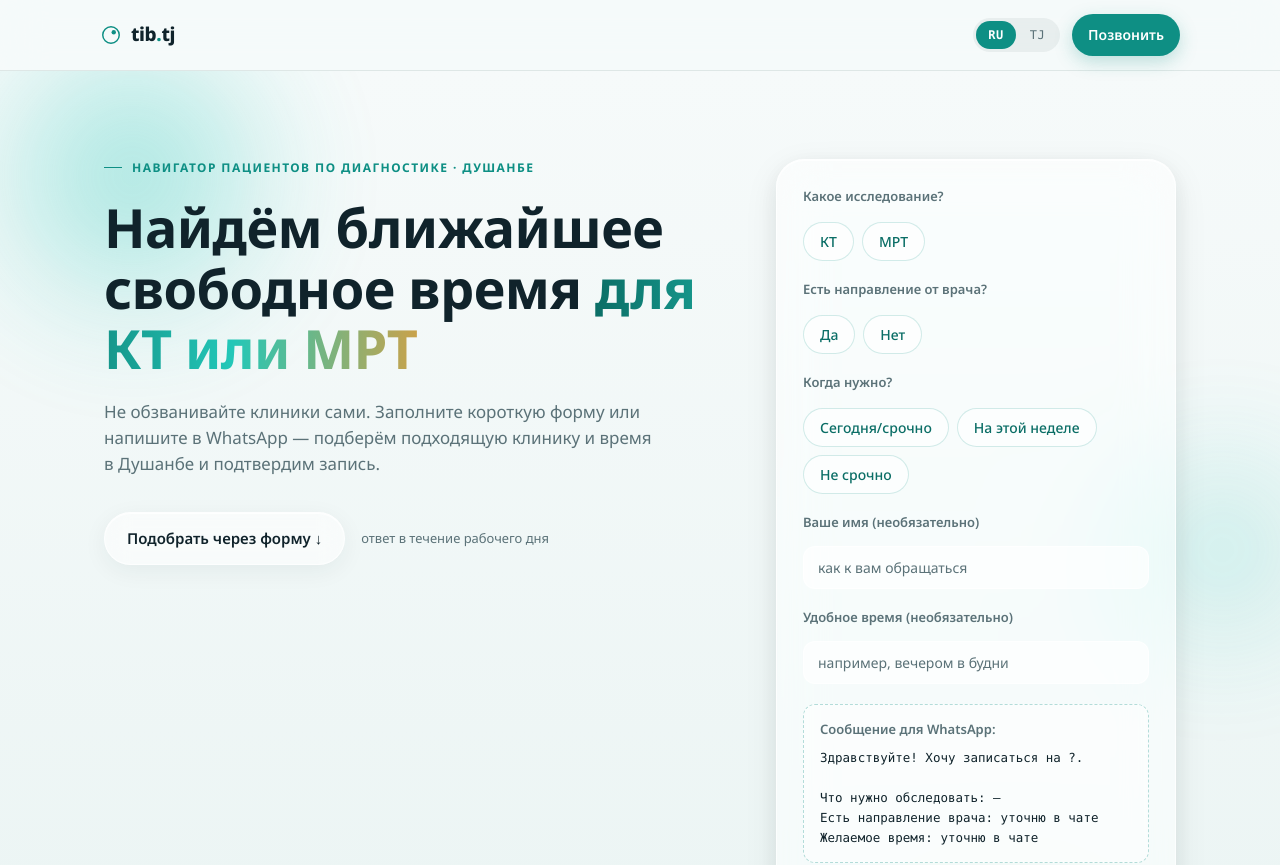
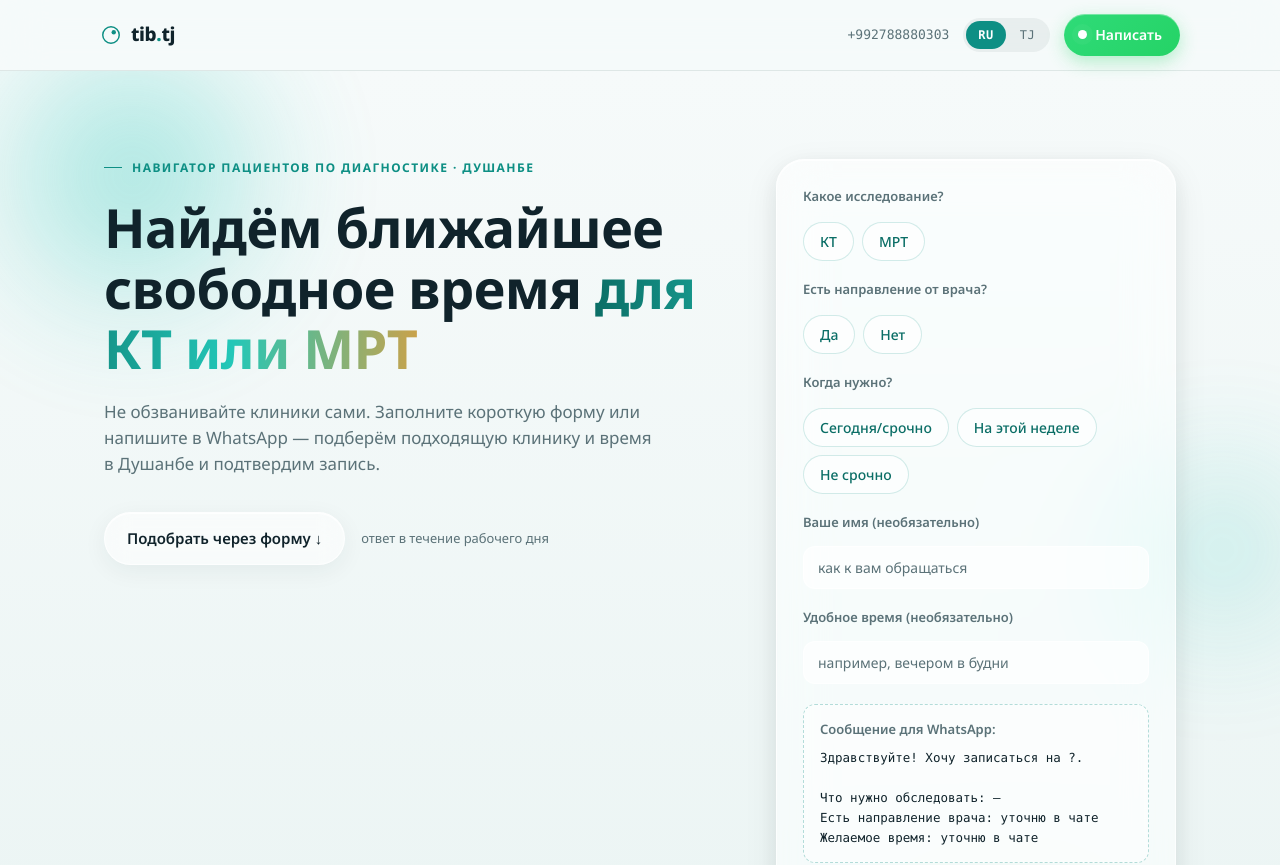
Before and after one commit to tibplus/tib-tj, a Next.js app: page / in a window 1280 px wide. Shown: the top 865 px of the page. Built offline with nearby package versions, Linux system fonts and the light colour scheme.

Commit message:
Add files via upload

```diff
--- a/app/globals.css
+++ b/app/globals.css
@@ -78,16 +78,49 @@ header.nav{
 .chip-select{cursor:pointer;font-size:14px;padding:9px 16px;background:rgba(255,255,255,0.6);}
 .chip-select.chip-active{background:var(--teal);color:#fff;border-color:var(--teal);box-shadow:0 4px 14px rgba(14,143,132,0.3);}
 
-.nav-right{display:flex;align-items:center;gap:12px;flex-wrap:wrap;}
+.nav-right{display:flex;align-items:center;gap:14px;flex-wrap:wrap;}
+.nav-phone{
+  font-family:ui-monospace,SFMono-Regular,Menlo,Consolas,"Liberation Mono",monospace;
+  font-size:13px;color:var(--ink-soft);text-decoration:none;white-space:nowrap;
+  transition:color .15s ease;
+}
+.nav-phone:hover{color:var(--teal-deep);}
 .lang-toggle{display:flex;background:rgba(15,60,55,0.06);border-radius:100px;padding:3px;gap:2px;}
 .lang-btn{font-family:ui-monospace,SFMono-Regular,Menlo,Consolas,"Liberation Mono",monospace;font-size:12px;letter-spacing:0.04em;background:none;border:none;color:var(--ink-soft);padding:7px 12px;border-radius:100px;cursor:pointer;transition:background .15s ease,color .15s ease;}
 .lang-btn.active{background:var(--teal);color:#fff;font-weight:600;}
 .lang-btn:focus-visible{outline:2px solid var(--teal);outline-offset:2px;}
-.nav-cta{font-family:'Noto Sans',sans-serif;font-weight:600;font-size:14px;background:var(--teal);color:#fff;padding:10px 16px;border-radius:100px;text-decoration:none;transition:transform .15s ease, box-shadow .15s ease;white-space:nowrap;box-shadow:0 6px 18px rgba(14,143,132,0.25);}
-.nav-cta:hover{transform:translateY(-1px);box-shadow:0 8px 22px rgba(14,143,132,0.35);}
+
+.nav-cta{
+  font-family:'Noto Sans',sans-serif;font-weight:600;font-size:14px;
+  background:linear-gradient(135deg, #2FDB78, var(--wa-green));color:#fff;
+  padding:10px 18px 10px 14px;border-radius:100px;text-decoration:none;
+  display:inline-flex;align-items:center;gap:8px;
+  transition:transform .15s ease, box-shadow .15s ease;white-space:nowrap;
+  box-shadow:0 6px 18px rgba(37,211,102,0.32), inset 0 1px 0 rgba(255,255,255,0.35);
+}
+.nav-cta:hover{transform:translateY(-1px);box-shadow:0 9px 22px rgba(37,211,102,0.42), inset 0 1px 0 rgba(255,255,255,0.35);}
 .nav-cta:focus-visible{outline:3px solid var(--teal-deep);outline-offset:2px;}
+.nav-cta-dot{
+  position:relative;width:9px;height:9px;border-radius:50%;background:#fff;flex-shrink:0;
+  box-shadow:0 0 0 rgba(255,255,255,0.5);
+}
+.nav-cta-dot-ping{
+  position:absolute;inset:0;border-radius:50%;background:#fff;
+  animation:navDotPing 1.8s cubic-bezier(0,0,.2,1) infinite;
+}
+@keyframes navDotPing{
+  0%{transform:scale(1);opacity:0.7;}
+  75%,100%{transform:scale(2.4);opacity:0;}
+}
 
 .hero{position:relative;background:linear-gradient(180deg,var(--bg) 0%,var(--bg-alt) 100%);overflow:hidden;padding:88px 0 110px;}
+.scanline{
+  position:absolute;left:0;right:0;height:1px;
+  background:linear-gradient(90deg,transparent, var(--teal-bright) 20%, var(--teal-deep) 50%, var(--teal-bright) 80%, transparent);
+  opacity:0.7;box-shadow:0 0 20px 2px rgba(35,199,184,0.45);
+  animation:sweep 7s ease-in-out infinite;pointer-events:none;
+}
+@keyframes sweep{0%{top:6%;opacity:0;}8%{opacity:0.8;}50%{top:92%;opacity:0.8;}58%{opacity:0;}100%{top:92%;opacity:0;}}
 
 .orb{position:absolute;border-radius:50%;filter:blur(56px);pointer-events:none;opacity:0.45;}
 .orb-1{width:360px;height:360px;background:radial-gradient(circle, var(--teal-bright), transparent 70%);top:-100px;left:-80px;animation:driftA 18s ease-in-out infinite;}
@@ -203,7 +236,14 @@ section{padding:80px 0;}
 .mod-card .mono{font-size:12px;color:var(--teal-deep);letter-spacing:0.08em;}
 .mod-card h3{margin-top:8px;font-size:20px;}
 .mod-card p{color:var(--ink-soft);font-size:14.5px;margin-top:10px;}
-.mod-price{font-family:'Noto Sans',sans-serif;font-weight:700;font-size:16px;color:var(--teal-deep);margin-top:6px;}
+.mod-price{
+  display:inline-flex;align-items:baseline;gap:4px;
+  font-family:'Noto Sans',sans-serif;font-weight:800;font-size:21px;color:#fff;
+  background:linear-gradient(135deg, var(--teal-bright), var(--teal-deep));
+  padding:6px 16px;border-radius:100px;margin-top:12px;
+  box-shadow:0 8px 20px rgba(14,143,132,0.28);
+  letter-spacing:-0.01em;
+}
 .price-note{color:var(--ink-soft);font-size:12.5px;margin-top:14px;font-style:italic;}
 
 .faq{max-width:760px;}
@@ -252,6 +292,9 @@ footer p{font-size:13px;max-width:340px;color:var(--ink-soft);}
   section{padding:56px 0;}
   .hero{padding:64px 0 88px;}
 }
+@media (max-width:640px){
+  .nav-phone{display:none;}
+}
 @media (max-width:380px){
   .nav-cta{padding:9px 13px;font-size:13px;}
   .lang-btn{padding:6px 10px;}
@@ -260,4 +303,6 @@ footer p{font-size:13px;max-width:340px;color:var(--ink-soft);}
 @media (prefers-reduced-motion: reduce){
   .pulse-ring{animation:none;opacity:0;}
   .orb{animation:none;}
+  .scanline{animation:none;display:none;}
+  .nav-cta-dot-ping{animation:none;opacity:0;}
 }
--- a/app/page.js
+++ b/app/page.js
@@ -18,6 +18,7 @@ export default function Home() {
         <div className="orb orb-1"></div>
         <div className="orb orb-2"></div>
         <div className="orb orb-3"></div>
+        <div className="scanline"></div>
         <div className="wrap">
           <div className="hero-inner">
             <div className="eyebrow">{t("heroKicker")}</div>
--- a/components/Header.js
+++ b/components/Header.js
@@ -1,10 +1,11 @@
 "use client";
 
 import { useLang } from "@/components/LangProvider";
-import { PHONE_NUMBER } from "@/lib/whatsapp";
+import { PHONE_NUMBER, waLink } from "@/lib/whatsapp";
 
 export default function Header() {
   const { t, lang, setLang } = useLang();
+  const defaultMsg = `${t("msgGreeting")} КТ/МРТ.`;
 
   return (
     <header className="nav">
@@ -23,6 +24,9 @@ export default function Header() {
           </span>
         </div>
         <div className="nav-right">
+          <a className="nav-phone" href={`tel:${PHONE_NUMBER}`}>
+            {PHONE_NUMBER}
+          </a>
           <div className="lang-toggle" role="group" aria-label="Забон / Язык">
             <button
               className={`lang-btn ${lang === "ru" ? "active" : ""}`}
@@ -37,8 +41,16 @@ export default function Header() {
               TJ
             </button>
           </div>
-          <a className="nav-cta" href={`tel:${PHONE_NUMBER}`}>
-            {t("navCall")}
+          <a
+            className="nav-cta"
+            href={waLink(defaultMsg)}
+            target="_blank"
+            rel="noopener noreferrer"
+          >
+            <span className="nav-cta-dot" aria-hidden="true">
+              <span className="nav-cta-dot-ping"></span>
+            </span>
+            {t("navWhatsapp")}
           </a>
         </div>
       </div>
--- a/package.json
+++ b/package.json
@@ -13,10 +13,5 @@
     "react": "^18.3.1",
     "react-dom": "^18.3.1",
     "@supabase/supabase-js": "^2.45.4"
-  },
-  "devDependencies": {
-    "autoprefixer": "^10.4.19",
-    "postcss": "^8.4.40",
-    "tailwindcss": "^3.4.7"
   }
 }
```
Also changed, not shown: lib/i18n.js, 2 other files (tests, documents, lock files or other folders).
